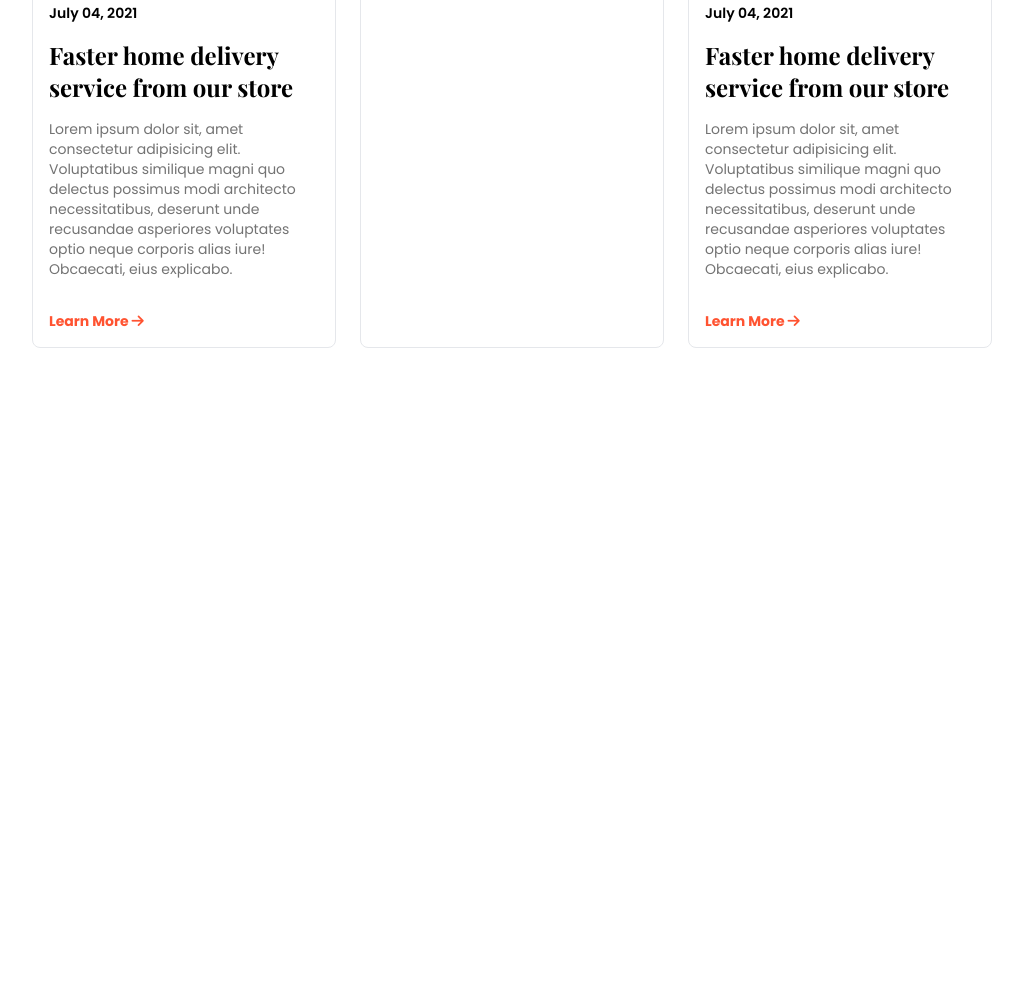
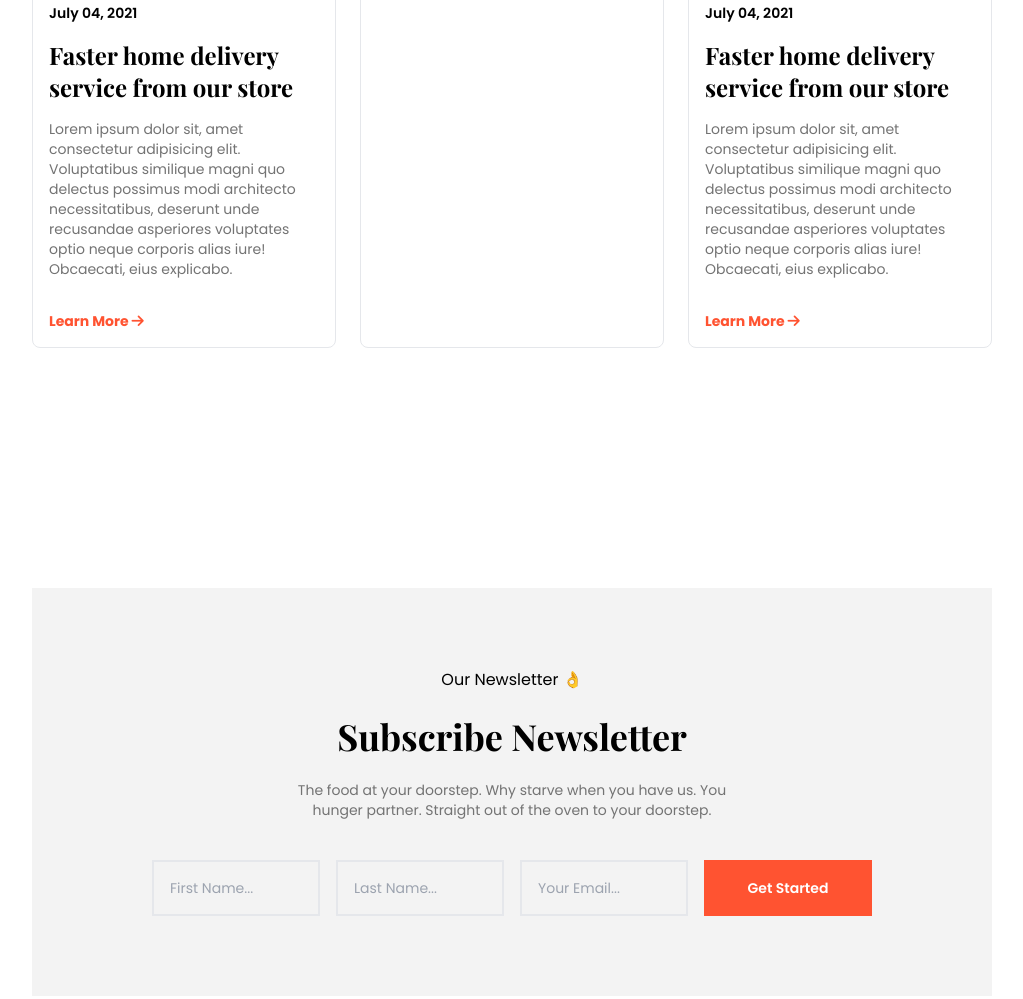
Before and after one commit to zainuddin25/FoodMeal, a website: page src/index.html in a window 1280 px wide. Shown: the part 4717-5716 px from the top of the page, without its empty margins (128-1151 px from the left). Before the commit the page ends 5225 px from the top, so only its background shows below. Drawn offline with nearby package versions, Linux system fonts and the light colour scheme.

Commit message:
add: newsletter page

```diff
--- a/src/index.html
+++ b/src/index.html
@@ -234,7 +234,7 @@
 
         <div class="w-full mx-auto py-40">
             <div class="w-3/4 mx-auto text-center">
-                <p class="text-base text-black">Quality Food 👌</p>
+                <p class="text-base text-black">Our Testimonial 👌</p>
                 <h1 class="font-playfair text-4xl py-6 text-black">Our Clinets Feedback </h1>
                 <p class="text-sm w-2/4 mx-auto text-text-secondary pb-10">
                     The food at your doorstep. Why starve when you have us. You hunger partner. Straight out of the oven to your doorstep.
@@ -248,7 +248,7 @@
 
         <div class="w-full mx-auto py-40">
             <div class="w-3/4 mx-auto text-center">
-                <p class="text-base text-black">Quality Food 👌</p>
+                <p class="text-base text-black">Our Blog 👌</p>
                 <h1 class="font-playfair text-4xl py-6 text-black">Latest Update of Food</h1>
                 <p class="text-sm w-2/4 mx-auto text-text-secondary pb-10">
                     The food at your doorstep. Why starve when you have us. You hunger partner. Straight out of the oven to your doorstep.
@@ -279,6 +279,20 @@
             </div>
         </div>
 
+        <div class="w-3/4 bg-white-secondary mx-auto text-center py-20 my-20">
+            <p class="text-base text-black">Our Newsletter 👌</p>
+            <h1 class="font-playfair text-4xl py-6 text-black">Subscribe Newsletter</h1>
+            <p class="text-sm w-2/4 mx-auto text-text-secondary pb-10">
+                The food at your doorstep. Why starve when you have us. You hunger partner. Straight out of the oven to your doorstep.
+            </p>
+            <div class="w-3/4 mx-auto grid grid-cols-4 gap-4">
+                <input class="outline-none p-4 text-sm border-2 bg-white-secondary text-black" placeholder="First Name..." />
+                <input class="outline-none p-4 text-sm border-2 bg-white-secondary text-black" placeholder="Last Name..." />
+                <input class="outline-none p-4 text-sm border-2 bg-white-secondary text-black" placeholder="Your Email..." />
+                <button class="bg-orange-primary text-sm text-white font-semibold">Get Started</button>
+            </div>
+        </div>
+
     </div>
 
 </body>
--- a/tailwind.config.js
+++ b/tailwind.config.js
@@ -16,7 +16,5 @@ module.exports = {
       }
     },
   },
-  plugins: [
-    require("daisyui")
-  ],
+  plugins: [],
 }
```
Also changed, not shown: dist/output.css.
